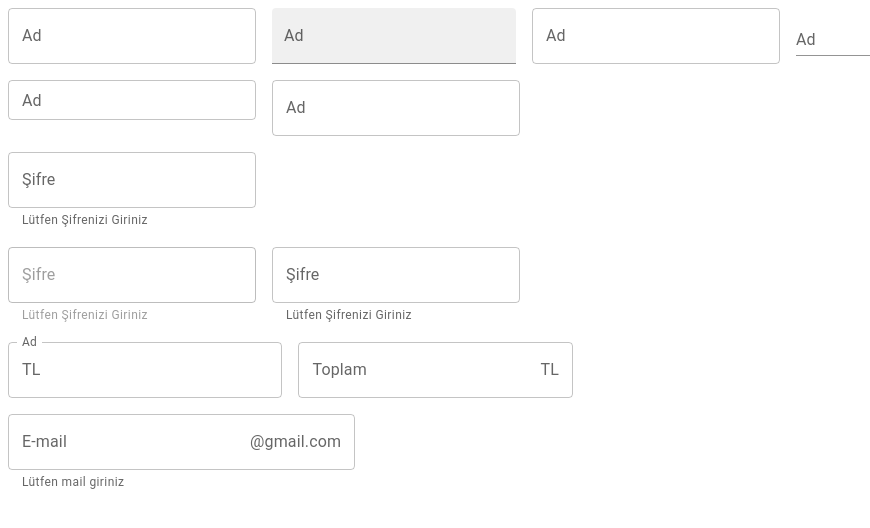
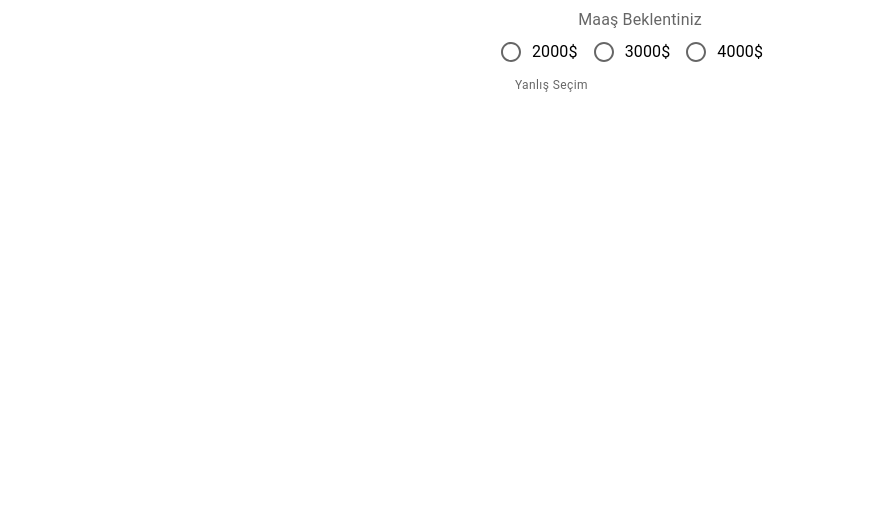
Before and after one commit to zaferonalan/MaterialUI-Lesson, a React (Vite) app: page / in a window 1280 px wide. Shown: the top 528 px of the page, without its empty margins (0-870 px from the left). Built offline with nearby package versions, Linux system fonts and the light colour scheme.

Commit message:
RadioGroup

```diff
--- a/src/App.tsx
+++ b/src/App.tsx
@@ -1,14 +1,16 @@
 import "./App.css";
-import LessonTextField from "./components/TextField/LessonTextField";
+// import LessonTypography from './components/Typeography/LessonTypography'
 // import LessonButton from "./components/Button/LessonButton";
-// import LessonTypography from './components/Typeography/LessonTypography'
+// import LessonTextField from "./components/TextField/LessonTextField";
+import LessonRadioGroup from "./components/RadioGroup/LessonRadioGroup";
 
 function App() {
   return (
     <>
       {/* <LessonTypography/> */}
       {/* <LessonButton /> */}
-      <LessonTextField/>
+      {/* <LessonTextField/> */}
+      <LessonRadioGroup/>
     </>
   );
 }
--- /dev/null
+++ b/src/components/RadioGroup/LessonRadioGroup.tsx
@@ -0,0 +1,27 @@
+import { FormControl, FormControlLabel, FormHelperText, FormLabel, Radio, RadioGroup } from "@mui/material"
+import { ChangeEvent, useState } from "react"
+
+const LessonRadioGroup = () => {
+    const [value, setValue] = useState<string>("")
+
+    console.log(value)
+
+    // const handleChange = (e:ChangeEvent<HTMLInputElement>) => {
+    //     setValue(e.target.value)
+    // }
+
+
+  return (
+    <FormControl>
+        <FormLabel>Maaş Beklentiniz</FormLabel>
+        <RadioGroup row name="extected-salary" onChange={(e) => {setValue(e.target.value)}} value={value} >
+            <FormControlLabel label="2000$" value="2000" control={<Radio/>}/>
+            <FormControlLabel label="3000$" value="3000" control={<Radio/>}/>
+            <FormControlLabel label="4000$" value="4000" control={<Radio/>}/>
+        </RadioGroup>
+        <FormHelperText>Yanlış Seçim</FormHelperText>
+    </FormControl>
+  )
+}
+
+export default LessonRadioGroup
```
